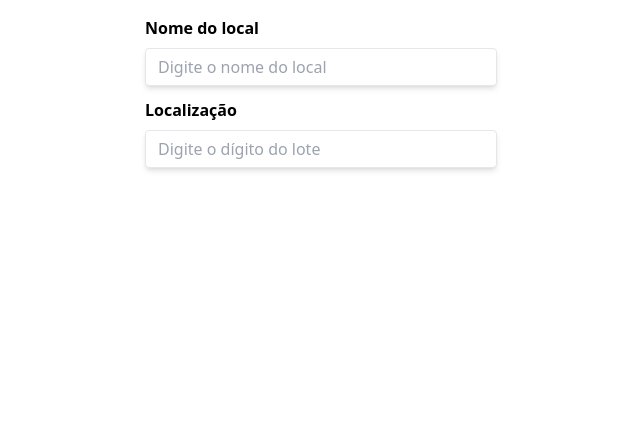
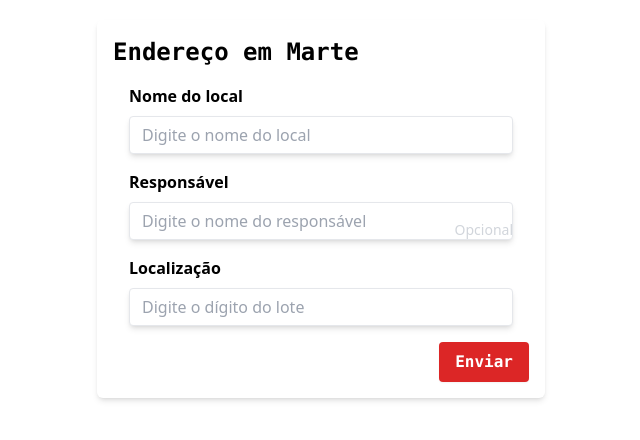
Before and after one commit to b0ssard/mars-express, a React (Vite) app: page / in a window 1280 px wide. Shown: the top 440 px of the page, without its empty margins (319-959 px from the left). Built offline with nearby package versions, Linux system fonts and the light colour scheme.

Commit message:
finalizado formulário marciano.

```diff
--- a/src/App.tsx
+++ b/src/App.tsx
@@ -1,21 +1,37 @@
+import Botão from "./components/Botão";
 import InputCustom from "./components/Input";
 
 export default function EndereçoMarte() {
   return (
-    <form className="max-w-sm mx-auto p-4">
+    <form className="max-w-md mx-auto p-4 shadow-md rounded-md mt-5">
+      <h2 className="text-2xl font-bold mb-4 font-mono">Endereço em Marte</h2>
+      <div className="mb-4">
         <InputCustom
           label="Nome do local"
           id="nome-local"
           placeholder="Digite o nome do local"
           required={true}
         />
+      </div>
+      <div className="mb-4">
+        <InputCustom
+          label="Responsável"
+          id="responsável"
+          placeholder="Digite o nome do responsável"
+        />
+      </div>
+      <div className="mb-4">
         <InputCustom
           label="Localização"
           id="local"
           placeholder="Digite o dígito do lote"
+          required={true}
           length={4}
-        required={true}
         />
+      </div>
+      <div className="flex justify-end">
+        <Botão label="Enviar" />
+      </div>
     </form>
   );
 }
--- /dev/null
+++ b/src/components/Botão.tsx
@@ -0,0 +1,11 @@
+interface BotãoProps {
+  label: string;
+}
+
+export default function Botão({ label }: BotãoProps) {
+  return (
+    <button className=" bg-red-600 hover:bg-red-700 text-white font-semibold py-2 px-4 rounded font-mono shadow-sm ">
+      {label}
+    </button>
+  );
+}
--- a/src/components/FormularioMarte.tsx
+++ b/src/components/FormularioMarte.tsx
@@ -0,0 +1,28 @@
+import Botão from "./Botão";
+import InputCustom from "./Input";
+
+export default function EndereçoMarte() {
+  return (
+    <form className="max-w-sm mx-auto p-4">
+      <InputCustom
+        label="Nome do local"
+        id="nome-local"
+        placeholder="Digite o nome do local"
+        required={true}
+      />
+      <InputCustom
+        label="Responsável"
+        id="responsável"
+        placeholder="Digite o nome do responsável"
+      />
+      <InputCustom
+        label="Localização"
+        id="local"
+        placeholder="Digite o dígito do lote"
+        required={true}
+        length={4}
+      />
+      <Botão label="Enviar" />
+    </form>
+  );
+}
--- a/src/components/Input.tsx
+++ b/src/components/Input.tsx
@@ -1,4 +1,4 @@
-import React from "react";
+import React, { useState } from "react";
 
 interface InputCustomProps {
   label: string;
@@ -8,16 +8,29 @@ interface InputCustomProps {
   length?: number;
 }
 
-const InputCustom: React.FC<InputCustomProps> = ({
+function InputCustom({
   label,
   id,
+  length,
   placeholder,
   required = false,
-  length,
-}) => {
+}: InputCustomProps) {
+  const [error, setError] = useState<string>("");
+
+  function handleChange(event: React.ChangeEvent<HTMLInputElement>) {
+    const newValue = event.target.value;
+    if (length && newValue.length !== length) {
+      setError(
+        `O ${label.toLowerCase()} deve ter exatamente ${length} caracteres.`
+      );
+    } else {
+      setError("");
+    }
+  }
+
   return (
     <div className="max-w-sm mx-auto">
-      <div className="mb-3">
+      <div className="mb-3 relative">
         <label htmlFor={id} className="block font-semibold mb-2">
           {label}
         </label>
@@ -29,11 +42,23 @@ const InputCustom: React.FC<InputCustomProps> = ({
           placeholder={placeholder}
           aria-label={label}
           required={required}
+          minLength={length}
           maxLength={length}
+          onChange={handleChange}
         />
+        {error && (
+          <span className="absolute bottom-0 left-0 text-sm text-red-500">
+            {error}
+          </span>
+        )}
+        {!required && (
+          <span className="absolute bottom-0 right-0 text-sm text-gray-300">
+            Opcional
+          </span>
+        )}
       </div>
     </div>
   );
-};
+}
 
 export default InputCustom;
```
Lines whose indentation alone changed are shown as unchanged.
